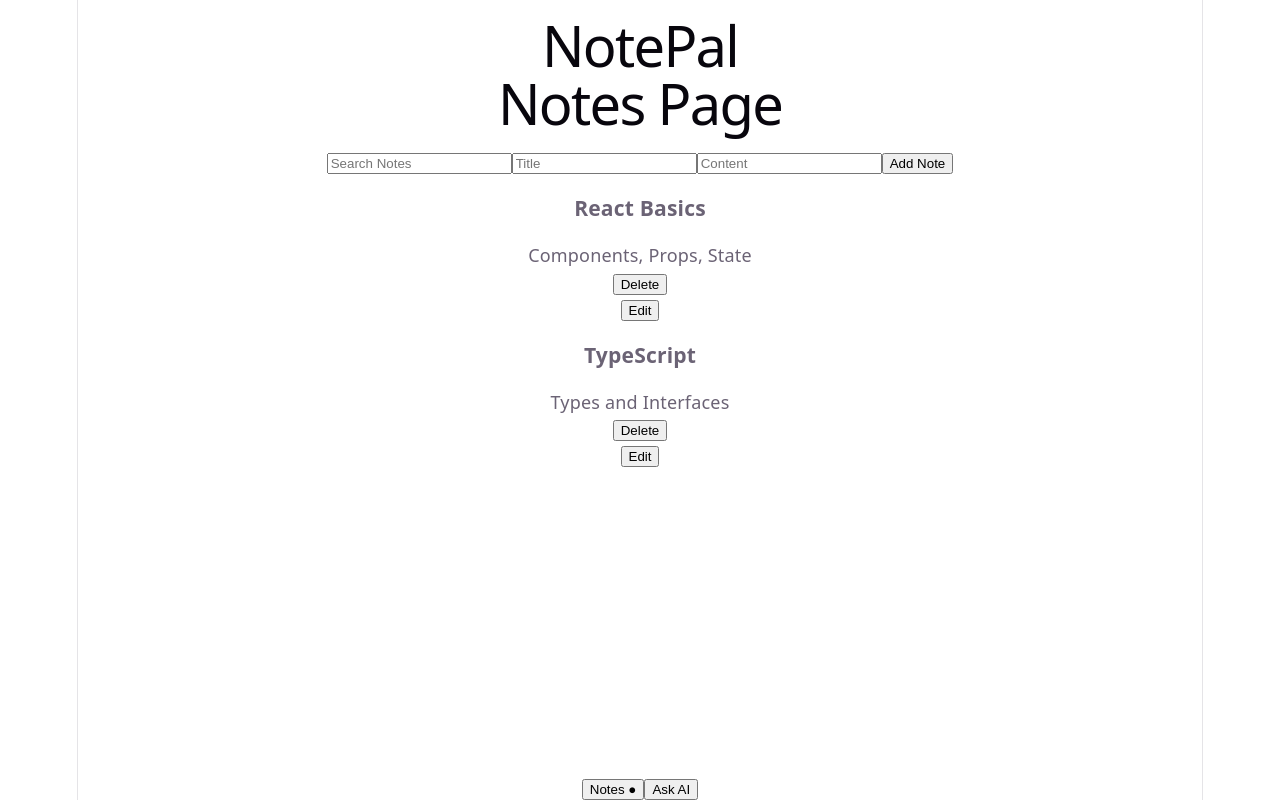
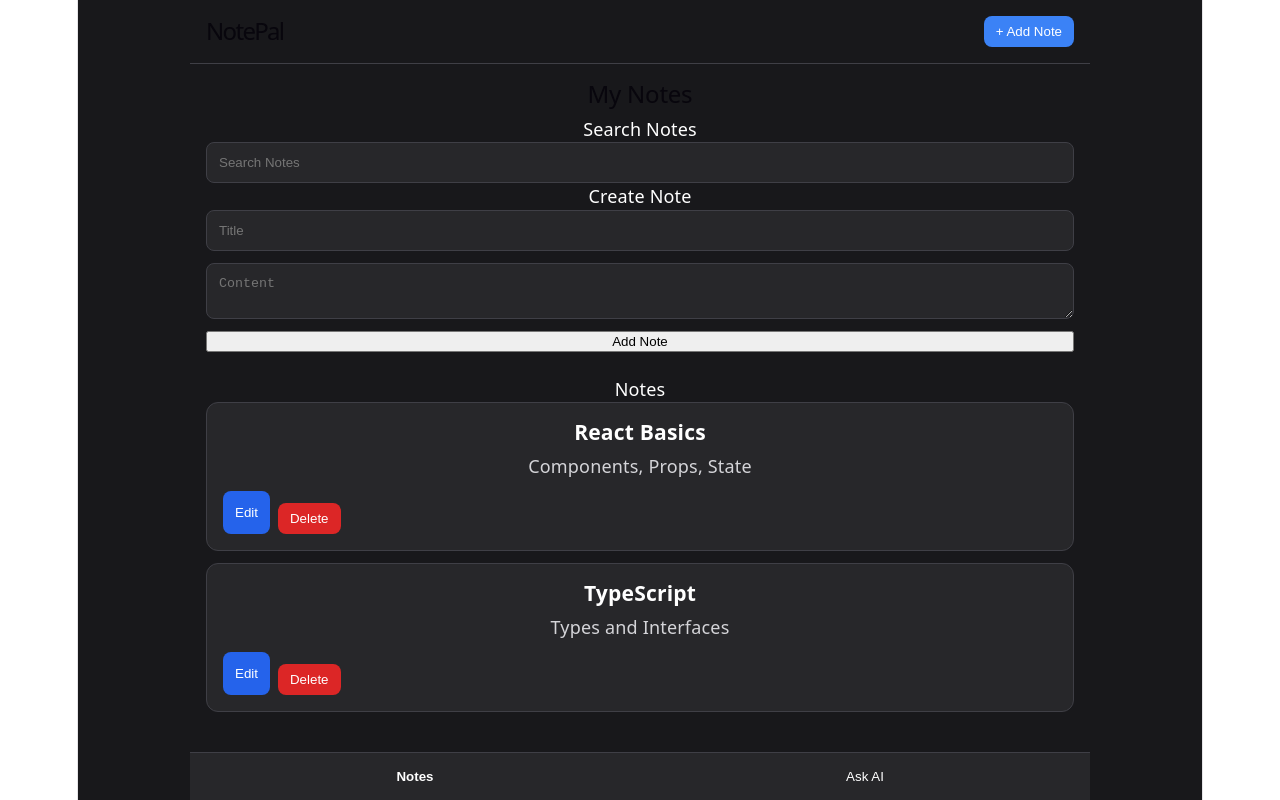
Before and after one commit to Slyyoursenpai/NotePal, a React (Vite) app: page / in a window 1280 px wide. Built offline with nearby package versions, Linux system fonts and the light colour scheme; no server answers.

Commit message:
Added AI integration via API and UI
Added AI query function, updated prompt template, and fixed AI answer generation
Refactor NotePal UI with header, navigation, styled notes, and improved layout

```diff
--- a/src/App.css
+++ b/src/App.css
@@ -1,184 +1,31 @@
-.counter {
-  font-size: 16px;
-  padding: 5px 10px;
-  border-radius: 5px;
-  color: var(--accent);
-  background: var(--accent-bg);
-  border: 2px solid transparent;
-  transition: border-color 0.3s;
-  margin-bottom: 24px;
-
-  &:hover {
-    border-color: var(--accent-border);
-  }
-  &:focus-visible {
-    outline: 2px solid var(--accent);
-    outline-offset: 2px;
-  }
+.app {
+  height: 100vh;
+  background: #18181b;
+  color: white;
+  display: flex;
+  justify-content: center;
 }
 
-.hero {
-  position: relative;
+.app-container {
+  width: 100%;
+  max-width: 900px;
+  height: 100vh;
 
-  .base,
-  .framework,
-  .vite {
-    inset-inline: 0;
-    margin: 0 auto;
-  }
-
-  .base {
-    width: 170px;
-    position: relative;
-    z-index: 0;
-  }
-
-  .framework,
-  .vite {
-    position: absolute;
-  }
-
-  .framework {
-    z-index: 1;
-    top: 34px;
-    height: 28px;
-    transform: perspective(2000px) rotateZ(300deg) rotateX(44deg) rotateY(39deg)
-      scale(1.4);
-  }
-
-  .vite {
-    z-index: 0;
-    top: 107px;
-    height: 26px;
-    width: auto;
-    transform: perspective(2000px) rotateZ(300deg) rotateX(40deg) rotateY(39deg)
-      scale(0.8);
-  }
+  display: flex;
+  flex-direction: column;
 }
 
-#center {
-  display: flex;
-  flex-direction: column;
-  gap: 25px;
-  place-content: center;
-  place-items: center;
-  flex-grow: 1;
+.header {
+  padding: 16px;
+  border-bottom: 1px solid #3f3f46;
 
-  @media (max-width: 1024px) {
-    padding: 32px 20px 24px;
-    gap: 18px;
-  }
+  font-size: 24px;
+  font-weight: bold;
 }
 
-#next-steps {
-  display: flex;
-  border-top: 1px solid var(--border);
-  text-align: left;
-
-  & > div {
-    flex: 1 1 0;
-    padding: 32px;
-    @media (max-width: 1024px) {
-      padding: 24px 20px;
-    }
-  }
-
-  .icon {
-    margin-bottom: 16px;
-    width: 22px;
-    height: 22px;
-  }
-
-  @media (max-width: 1024px) {
-    flex-direction: column;
-    text-align: center;
-  }
+.content {
+  flex: 1;
+  padding: 16px;
+  overflow-y: auto;
+  min-height: 0;
 }
-
-#docs {
-  border-right: 1px solid var(--border);
-
-  @media (max-width: 1024px) {
-    border-right: none;
-    border-bottom: 1px solid var(--border);
-  }
-}
-
-#next-steps ul {
-  list-style: none;
-  padding: 0;
-  display: flex;
-  gap: 8px;
-  margin: 32px 0 0;
-
-  .logo {
-    height: 18px;
-  }
-
-  a {
-    color: var(--text-h);
-    font-size: 16px;
-    border-radius: 6px;
-    background: var(--social-bg);
-    display: flex;
-    padding: 6px 12px;
-    align-items: center;
-    gap: 8px;
-    text-decoration: none;
-    transition: box-shadow 0.3s;
-
-    &:hover {
-      box-shadow: var(--shadow);
-    }
-    .button-icon {
-      height: 18px;
-      width: 18px;
-    }
-  }
-
-  @media (max-width: 1024px) {
-    margin-top: 20px;
-    flex-wrap: wrap;
-    justify-content: center;
-
-    li {
-      flex: 1 1 calc(50% - 8px);
-    }
-
-    a {
-      width: 100%;
-      justify-content: center;
-      box-sizing: border-box;
-    }
-  }
-}
-
-#spacer {
-  height: 88px;
-  border-top: 1px solid var(--border);
-  @media (max-width: 1024px) {
-    height: 48px;
-  }
-}
-
-.ticks {
-  position: relative;
-  width: 100%;
-
-  &::before,
-  &::after {
-    content: '';
-    position: absolute;
-    top: -4.5px;
-    border: 5px solid transparent;
-  }
-
-  &::before {
-    left: 0;
-    border-left-color: var(--border);
-  }
-  &::after {
-    right: 0;
-    border-right-color: var(--border);
-  }
-}
--- a/src/App.tsx
+++ b/src/App.tsx
@@ -3,6 +3,9 @@ import NotesPage from "./pages/NotesPage"
 import AskAIPage from "./pages/AskAIPage"
 import BottomNav from "./components/BottomNav"
 import type { Note } from "./types/Note"
+import "./App.css"
+import Header from "./components/Header"
+
 export default function App() {
   const [page, setPage] = useState("notes")
 
@@ -51,8 +54,11 @@ export default function App() {
   }
 
   return (
-    <div>
-      <h1>NotePal</h1>
+  <div className="app">
+    <div className="app-container">
+    <Header />
+
+      <main className="content">
 
         {page === "notes" && (
           <NotesPage
@@ -63,10 +69,15 @@ export default function App() {
         )}
 
         {page === "askai" && (
-        <AskAIPage notes = {notes}/>
+          <AskAIPage notes={notes}/>
         )}
+      </main>
 
-      <BottomNav setPage={setPage} currentPage={page} />
+      <BottomNav
+        setPage={setPage}
+        currentPage={page}
+      />
+    </div>
   </div>
 )
 }
--- /dev/null
+++ b/src/components/BottomNav.css
@@ -0,0 +1,23 @@
+.bottom-nav {
+  display: flex;
+  border-top: 1px solid #3f3f46;
+  background: #27272a;
+}
+
+.bottom-nav button {
+  flex: 1;
+  padding: 16px;
+  background: none;
+  border: none;
+  color: white;
+  cursor: pointer;
+}
+
+.nav-button {
+  color: #a1a1aa;
+}
+
+.nav-button.active {
+  color: white;
+  font-weight: bold;
+}
--- a/src/components/BottomNav.tsx
+++ b/src/components/BottomNav.tsx
@@ -1,18 +1,18 @@
+import "../components/BottomNav.css"
 function BottomNav(props: {
   setPage: (page: string) => void
   currentPage: string
 }) {
   return (
-    <div style={{ position: "fixed", bottom: 0, left: 0, right: 0 }}>
-      <button onClick={() => props.setPage("notes")}>
-        Notes {props.currentPage === "notes" ? "●" : ""}
-      </button>
+    <div className="bottom-nav">
+      <button className={
+          props.currentPage === "notes" ? "nav-button active" : "nav-button"
+        } onClick={() => props.setPage("notes")}>Notes</button>
 
-      <button onClick={() => props.setPage("askai")}>
-        Ask AI {props.currentPage === "askai" ? "●" : ""}
-      </button>
+      <button className={
+        props.currentPage === "askai" ? "nav-button active" : "nav-button"
+        } onClick={() => props.setPage("askai")}>Ask AI</button>
     </div>
   )
 }
-
 export default BottomNav
--- /dev/null
+++ b/src/components/Header.css
@@ -0,0 +1,24 @@
+.header {
+  display: flex;
+  justify-content: space-between;
+  align-items: center;
+
+  padding: 16px;
+  border-bottom: 1px solid #3f3f46;
+}
+
+.header h1 {
+  margin: 0;
+  font-size: 24px;
+}
+
+.add-note-btn {
+  background: #3b82f6;
+  color: white;
+
+  border: none;
+  border-radius: 8px;
+
+  padding: 8px 12px;
+  cursor: pointer;
+}
--- /dev/null
+++ b/src/components/Header.tsx
@@ -0,0 +1,13 @@
+import "./Header.css";
+
+function Header(){
+    return (
+        <header className="header">
+            <h1>NotePal</h1>
+            <button className="add-note-btn">
+                + Add Note
+            </button>
+        </header>
+    )
+}
+export default Header
--- /dev/null
+++ b/src/components/NoteCard.css
@@ -0,0 +1,49 @@
+.note-card {
+  background: #27272a;
+  border: 1px solid #3f3f46;
+  border-radius: 12px;
+  padding: 16px;
+  margin-bottom: 12px;
+  transition: 0.2s;
+
+}
+
+.note-card:hover{
+    border-color: #60a5fa;
+}
+
+.note-card h3 {
+  margin-top: 0;
+  margin-bottom: 8px;
+}
+
+.note-card p {
+  color: #d4d4d8;
+  max-height: 60px;
+  overflow: hidden;
+}
+
+.delete-btn {
+  margin-top: 12px;
+  border: none;
+  border-radius: 8px;
+  background: #dc2626;
+  color: white;
+  padding: 8px 12px;
+  cursor: pointer;
+}
+
+.card-actions {
+  display: flex;
+  gap: 8px;
+  margin-top: 12px;
+}
+
+.edit-btn {
+  border: none;
+  border-radius: 8px;
+  background: #2563eb;
+  color: white;
+  padding: 8px 12px;
+  cursor: pointer;
+}
--- a/src/components/NoteCard.tsx
+++ b/src/components/NoteCard.tsx
@@ -1,13 +1,25 @@
-function NoteCard(props:{title: string; content: string; onDelete: ()=>void})
+import "./NoteCard.css"
+function NoteCard(props:{
+  title: string;
+  content: string;
+  onDelete: ()=>void
+  onEdit: ()=>void
+})
 {
   return (
-    <div>
+    <div className="note-card">
       <h3>{props.title}</h3>
       <p>{props.content}</p>
 
-      <button onClick={props.onDelete}>
-        Delete
-      </button>
+      <div className="card-actions">
+        <button
+          className="edit-btn"
+          onClick={props.onEdit}>Edit</button>
+
+        <button
+          className="delete-btn"
+          onClick={props.onDelete}>Delete</button>
+      </div>
     </div>
   )
 }
--- a/src/pages/AskAIPage.tsx
+++ b/src/pages/AskAIPage.tsx
@@ -75,11 +75,20 @@ function AskAIPage({
   }
   return (
     <div>
-      <h1>Ask AI Page</h1>
+      <h1>Ask Notepal</h1>
+      <h2>How can I help?</h2>
+      <p>I can read across all your notes.</p>
       <input
         placeholder="Ask a question..."
         value={question}
         onChange={(e) => setQuestion(e.target.value)}
+        style={{
+          width: "100%",
+          padding:"12px",
+          borderRadius: "8px",
+          border: "1px solid #ccc",
+          marginBottom: "10px"
+        }}
       />
 
       <button onClick={handleAsk}>Ask AI</button>
@@ -104,7 +113,7 @@ function AskAIPage({
       <p>{message}</p>
 
       {results.length > 0 && (
-        <p>{results.length} notes found</p>
+        <p>Sources ({results.length})</p>
       )}
 
       {results.map((note)=>(
--- /dev/null
+++ b/src/pages/NotesPage.css
@@ -0,0 +1,16 @@
+.create-note {
+  display: flex;
+  flex-direction: column;
+  gap: 12px;
+  margin-bottom: 24px;
+}
+
+.input-field {
+  width: 100%;
+  box-sizing: border-box;
+  padding: 12px;
+  background: #27272a;
+  color: white;
+  border: 1px solid #3f3f46;
+  border-radius: 8px;
+}
--- a/src/pages/NotesPage.tsx
+++ b/src/pages/NotesPage.tsx
@@ -1,6 +1,7 @@
 import { useState } from "react"
 import NoteCard from "../components/NoteCard"
 import type { Note } from "../types/Note"
+import "./NotesPage.css"
 
 export default function NotesPage({
   notes,
@@ -55,28 +56,37 @@ export default function NotesPage({
 
   return (
     <div>
-      <h1>Notes Page</h1>
+      <h2>My Notes</h2>
 
+      <p>Search Notes</p>
       <input
+        className="input-field"
         placeholder="Search Notes"
         value={search}
         onChange={(e)=>setSearch(e.target.value)}
       />
 
+      <p>Create Note</p>
+
+      <div className="create-note">
       <input
+        className="input-field"
         placeholder="Title"
         value={title}
         onChange={(e) => setTitle(e.target.value)}
       />
-
-      <input
+      <textarea
+        className="input-field"
         placeholder="Content"
         value={content}
         onChange={(e) => setContent(e.target.value)}
       />
+      <button onClick={addNote}>
+        Add Note
+      </button>
+      </div>
 
-      <button onClick={addNote}>Add Note</button>
-
+    <p>Notes</p>
     {notes
       .filter((note) =>
         note.title.toLowerCase().includes(search.toLowerCase()) ||
@@ -91,32 +101,36 @@ export default function NotesPage({
              <label>
               Title
               <input
+              className="input-field"
                 value={editTitle}
-                onChange={(e) => setEditTitle(e.target.value)}
-              /></label>
+                onChange={(e) =>
+                  setEditTitle(e.target.value)}
+              />
+              </label>
+
               <label>
                 Content
-              <input
+              <textarea
+                className="input-field"
                 value={editContent}
-                onChange={(e) => setEditContent(e.target.value)}
-              /></label>
+                onChange={(e) =>
+                  setEditContent(e.target.value)}
+              />
+              </label>
               <button onClick={handleSave}>Save</button>
             </>
+
             ):(
             <>
-              <NoteCard
-                title={note.title}
-                content={note.content}
-                onDelete={()=> deleteNote(note.id)}
-              />
-              <button onClick={()=>{
+            <NoteCard
+              title={note.title}
+              content={note.content}
+              onDelete={() => deleteNote(note.id)}
+              onEdit={() => {
                 setEditingId(note.id)
                 setEditTitle(note.title)
                 setEditContent(note.content)
-                }}
-              >
-                Edit
-              </button>
+              }}/>
             </>
             )}
           </div>
```
Lines whose indentation alone changed are shown as unchanged.
